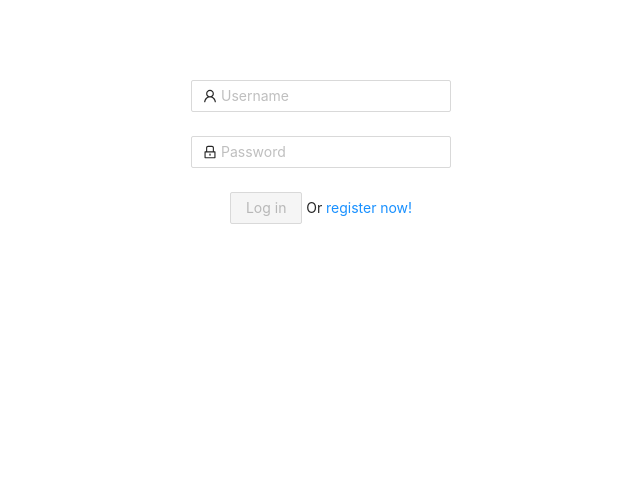
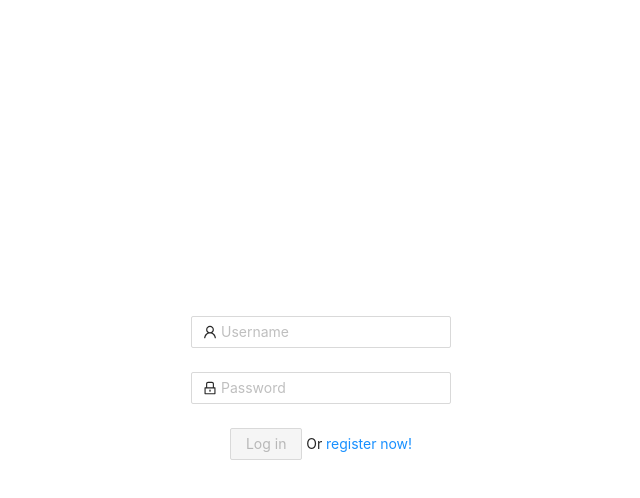
Before and after one commit to mjossany/Delivery-App, a React (Create React App) app in the folder front-end/: page /login in a window 1280 px wide. Shown: the top 498 px of the page, without its empty margins (319-959 px from the left). Built offline with nearby package versions, Linux system fonts and the light colour scheme.

Commit message:
style: modify LoginPageStyle

```diff
--- a/front-end/src/components/LoginPageComponent/Styled.js
+++ b/front-end/src/components/LoginPageComponent/Styled.js
@@ -6,8 +6,10 @@ import styled from 'styled-components';
 
 export const LoginPageContainer = styled.section`
   display: flex;
+  flex-direction: column;
   align-items: center;
   justify-content: center;
+  min-height: 100vh;
 `;
 
 export const LoginForm = styled(Form)`
--- a/front-end/src/index.js
+++ b/front-end/src/index.js
@@ -4,6 +4,7 @@ import { createRoot } from 'react-dom/client';
 import App from './App';
 import reportWebVitals from './reportWebVitals';
 import 'antd/dist/antd.css';
+import GlobalStyle from './styles/GlobalStyles';
 
 const rootElement = document.getElementById('root');
 const root = createRoot(rootElement);
@@ -11,6 +12,7 @@ const root = createRoot(rootElement);
 root.render(
   <React.StrictMode>
     <Router>
+      <GlobalStyle />
       <App />
     </Router>
   </React.StrictMode>,
--- /dev/null
+++ b/front-end/src/styles/GlobalStyles.jsx
@@ -0,0 +1,13 @@
+import { createGlobalStyle } from 'styled-components';
+
+const GlobalStyle = createGlobalStyle`
+  * {
+    padding: 0;
+    margin: 0;
+    box-sizing: border-box;
+    list-style: none;
+    text-decoration: none;
+  }
+`;
+
+export default GlobalStyle;
--- a/front-end/src/styles/Layouts.jsx
+++ b/front-end/src/styles/Layouts.jsx
@@ -1,7 +1,7 @@
 import styled from 'styled-components';
 
 export const MainLayout = styled.div`
-  padding: 5rem;
+  min-height: 100vh;
 `;
 
 export const InnerLayout = styled.div`
```
